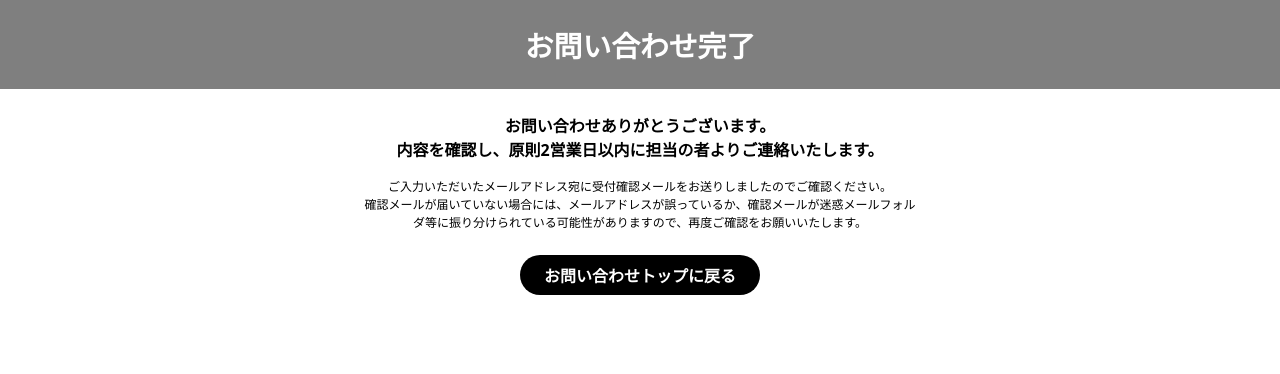
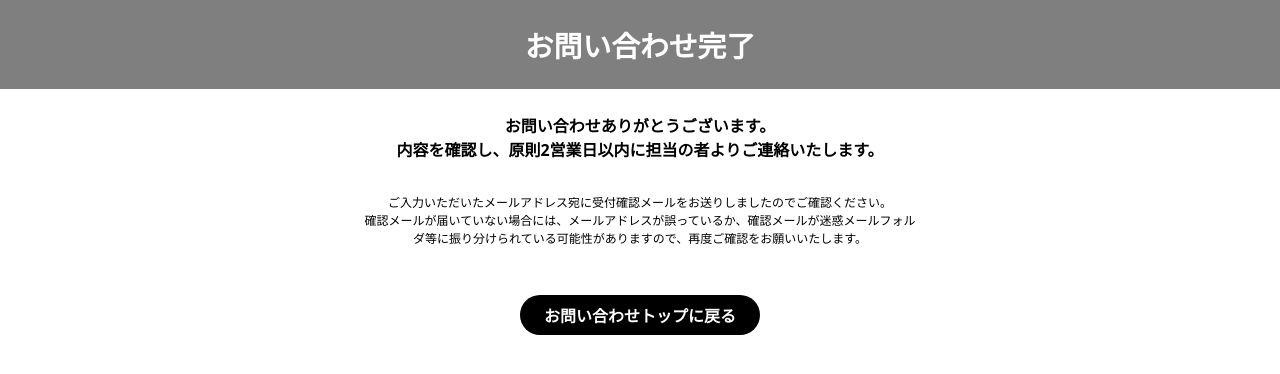
Before and after one commit to izumi0929/inquiry, a Next.js app: page /inquiry/completed in a window 1280 px wide. Shown: the top 374 px of the page. Built offline with nearby package versions, Linux system fonts and the light colour scheme.

Commit message:
feat: 完了画面調整

```diff
--- a/src/app/inquiry/completed/_components/completed-body/index.module.css
+++ b/src/app/inquiry/completed/_components/completed-body/index.module.css
@@ -2,14 +2,14 @@
   display: flex;
   flex-direction: column;
   align-items: center;
-  gap: 24px;
+  gap: 48px;
 }
 
 .contentWrapper {
   display: flex;
   flex-direction: column;
   align-items: center;
-  gap: 16px;
+  gap: 32px;
   text-align: center;
 }
 
```
